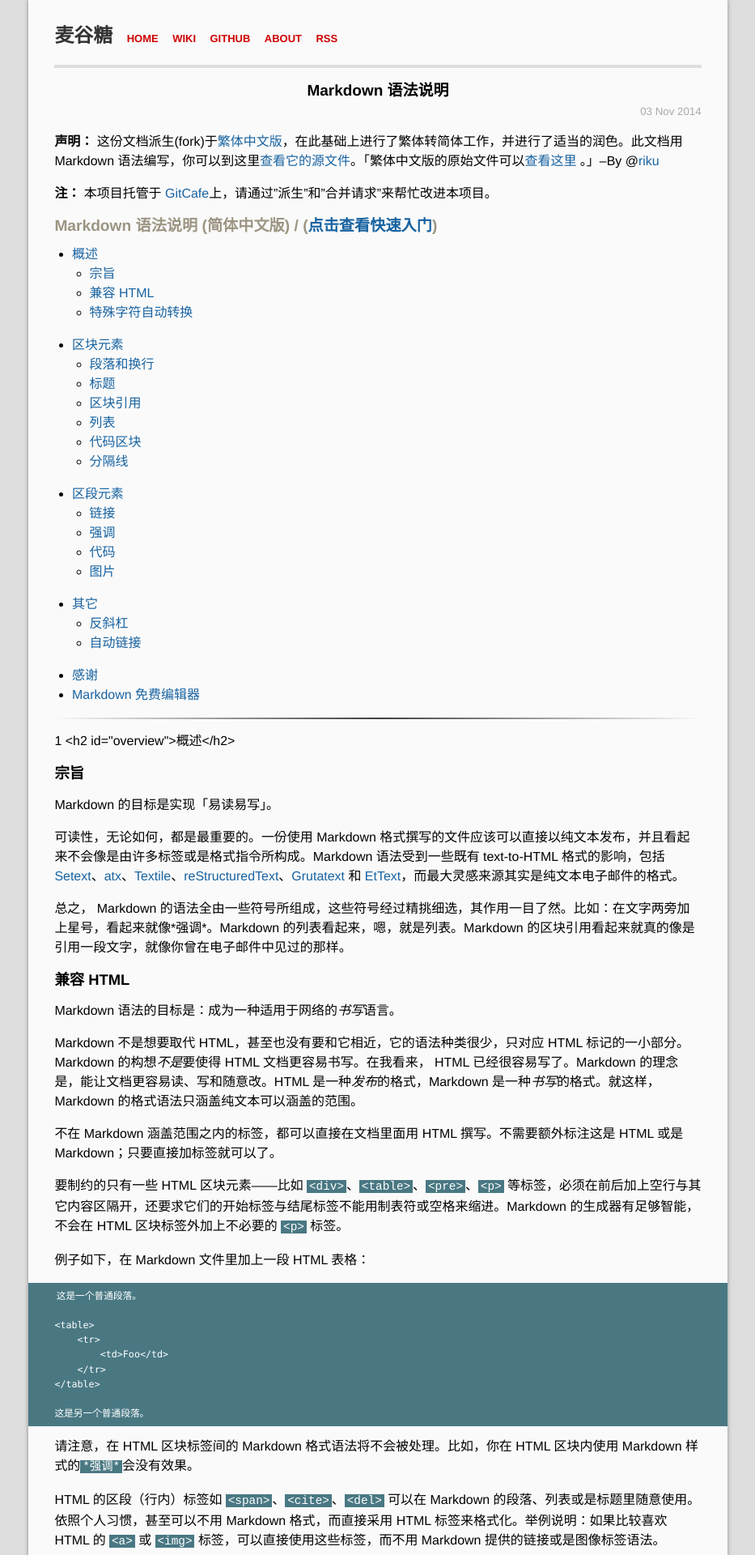
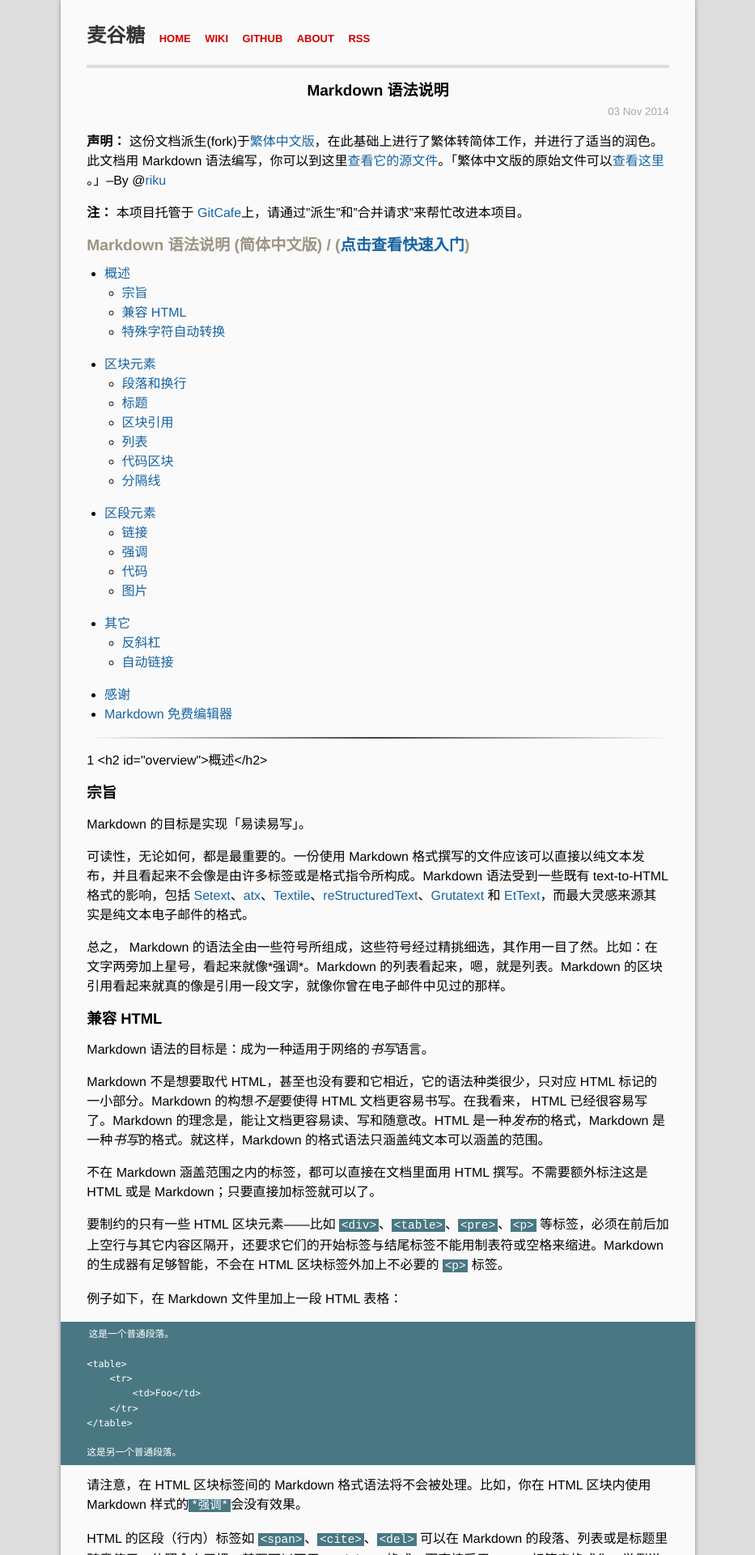
Before and after one commit to mgtang/blog, a Jekyll site: the page built from _posts/2015-2-7-Markdown 语法说明.markdown, in a window 1280 px wide. Shown: the top 1920 px of the page at 81% size, without its empty margins (173-1106 px from the left). Built offline with Jekyll 4.4.1, drawn with Linux system fonts in a browser that asks for light colours; Markdown is read by kramdown in place of the engine named in the settings; comment, search, counter and statistics services are not loaded.

Commit message:
Update main.css

```diff
--- a/css/main.css
+++ b/css/main.css
@@ -89,7 +89,7 @@ hr {
 .site {
   font-size: 115%;
   text-align: left;
-  width: 50em;
+  width: 45em;
   margin: 0 auto;
   line-height: 1.5em;
   padding: 2em 2em 2em 2em;
@@ -162,7 +162,7 @@ hr {
 }
 
 p img {margin: 0em -2em;
-  width: 108%;
+
 }
 
 #home .posts li a {
```
